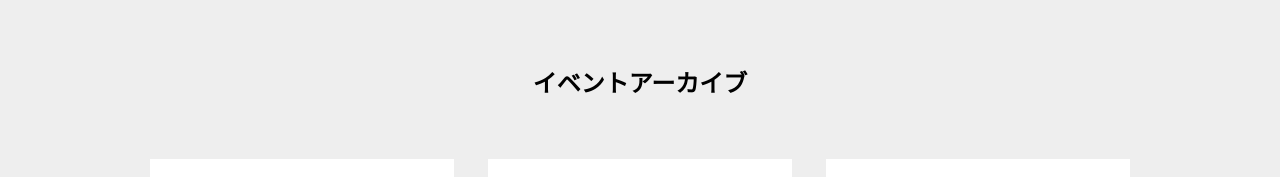
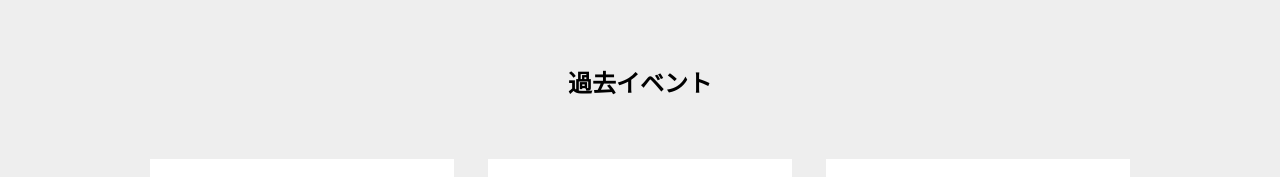
Before and after one commit to mysrtafes/mysrtafes-web-front, a Next.js app: page / in a window 1280 px wide. Shown: the part 596-773 px from the top of the page. Built offline with nearby package versions, Linux system fonts and the light colour scheme.

Commit message:
表記を「過去イベント」に

```diff
--- a/src/components/page/Index/EventArchives/EventArchives.tsx
+++ b/src/components/page/Index/EventArchives/EventArchives.tsx
@@ -6,7 +6,7 @@ import EventArchiveContentExternalLink from '@/components/EventArchiveContent/Ev
 const EventArchives = () => {
   return (
     <div className={styles.eventArchives} id="event-archives">
-      <h2>イベントアーカイブ</h2>
+      <h2>過去イベント</h2>
       <ul>
         <EventArchiveContentExternalLink
           imageUrl="/images/mysrtafes1.png"
```
